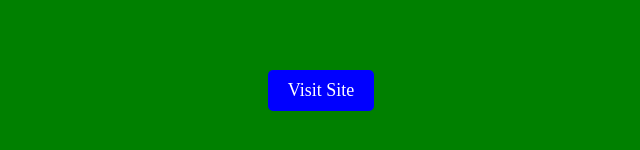
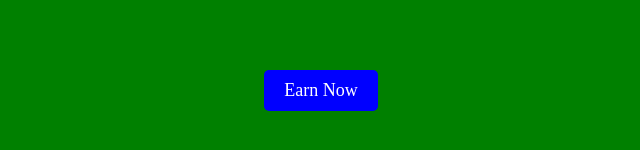
Before and after one commit to 8763ybnkdloi87x62esjdh209828/moneytalk, a plain HTML site: page index.html in a window 1280 px wide. Shown: the part 310-460 px from the top of the page, 319-959 px from the left. Drawn offline with Linux system fonts and the light colour scheme.

Commit message:
Update index.html

```diff
--- a/index.html
+++ b/index.html
@@ -29,6 +29,6 @@
     </style>
 </head>
 <body>
-    <a href="https://example.com" class="btn">Visit Site</a>
+    <a href="https://www.effectiveratecpm.com/dep25grgh?key=34a601138745f70d0491759d01b1ee94" class="btn">Earn Now</a>
 </body>
 </html>
```
